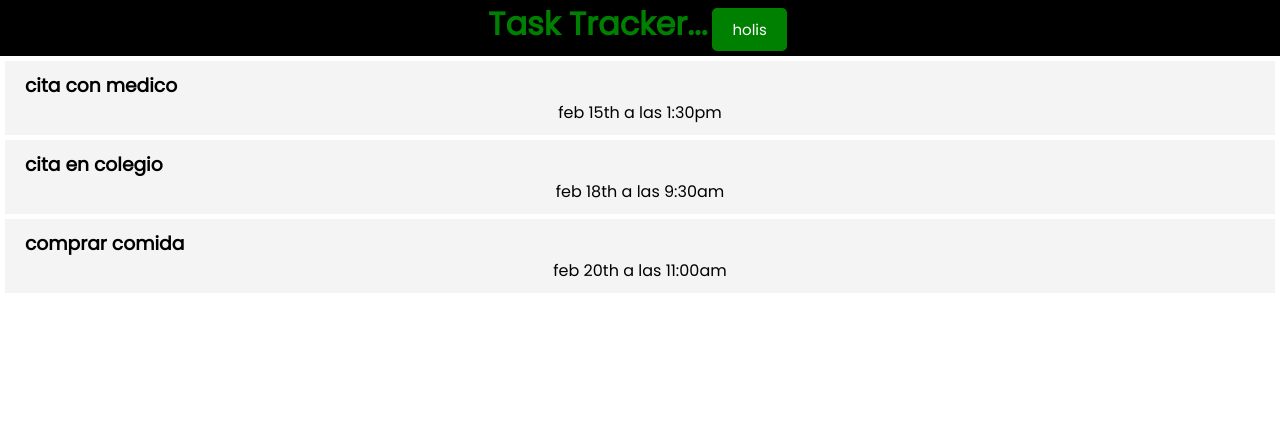
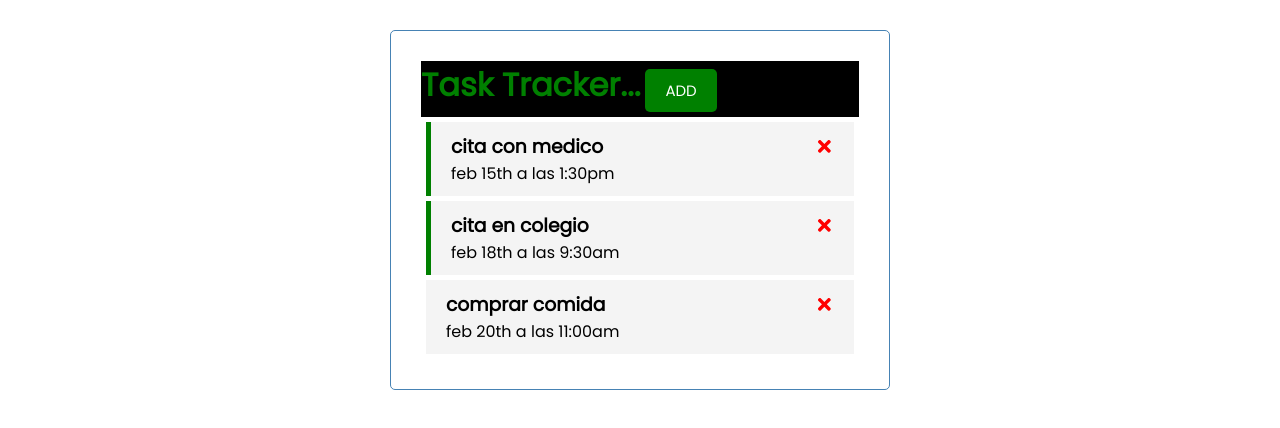
Before and after one commit to davidciliberto1/taskManager, a React (Create React App) app: page / in a window 1280 px wide. Shown: the top 428 px of the page. Built offline with nearby package versions, Linux system fonts and the light colour scheme.

Commit message:
git commit -m "funcionalidades basicas"

```diff
--- a/package.json
+++ b/package.json
@@ -8,6 +8,7 @@
     "@testing-library/user-event": "^12.7.0",
     "react": "^17.0.1",
     "react-dom": "^17.0.1",
+    "react-icons": "^4.2.0",
     "react-scripts": "4.0.2",
     "web-vitals": "^1.1.0"
   },
--- a/src/App.js
+++ b/src/App.js
@@ -1,41 +1,53 @@
-import './App.css';
+import "./App.css";
 import Header from "./components/Header";
 import Button from "./components/Button";
 import Tasks from "./components/Tasks";
-import { useState } from 'react';
+import { useState } from "react";
 import Task from "./components/Task";
 
 function App() {
   const [tasks, setTasks] = useState([
     {
       id: 1,
-        text: 'cita con medico',
-        day: 'feb 15th a las 1:30pm',
+      text: "cita con medico",
+      day: "feb 15th a las 1:30pm",
       reminder: true,
     },
     {
       id: 2,
-        text: 'cita en colegio',
-        day: 'feb 18th a las 9:30am',
+      text: "cita en colegio",
+      day: "feb 18th a las 9:30am",
       reminder: true,
     },
     {
       id: 3,
-        text: 'comprar comida',
-        day: 'feb 20th a las 11:00am',
+      text: "comprar comida",
+      day: "feb 20th a las 11:00am",
       reminder: false,
-    }
+    },
+  ]);
 
-])
+  // delete task
+
+  const deleteTask = (id) => {
+    setTasks(tasks.filter((task) => task.id !== id));
+  };
+
+  // toggle reminder
+
+  const toggleReminder = (id) => {
+    setTasks(
+      tasks.map((task) => task.id === id ? {...task, reminder: !task.reminder} : task)
+    )
+  };
   return (
-    <div className="App">
-      <Header
-
-      />
-      <Tasks
-      tasks={tasks}
-      />
-
+    <div className="container">
+      <Header />
+      {tasks.length > 0 ? (
+        <Tasks tasks={tasks} onDelete={deleteTask} onToggle={toggleReminder} />
+      ) : (
+        "No hay tareas para hacer"
+      )}
     </div>
   );
 }
--- a/src/components/Header.jsx
+++ b/src/components/Header.jsx
@@ -8,7 +8,7 @@
 
               <Button
               color='green'
-              text='holis'
+              text='ADD'
               />
               </h1>
 
--- a/src/components/Task.jsx
+++ b/src/components/Task.jsx
@@ -1,8 +1,12 @@
-
-const Task = ({ task }) => {
+ import { FaTimes } from "react-icons/fa";
+const Task = ({ task, onDelete, onToggle }) => {
     return (
-        <div className='task'>
-            <h3>{task.text}</h3>
+        <div className={`task ${task.reminder ? 'reminder' : ''}`} onDoubleClick={() => onToggle(task.id)}>
+            <h3>{task.text}<FaTimes
+            style={{color: 'red', cursor:'pointer'}}
+            onClick={() => onDelete(task.id)}
+            />
+            </h3>
             <p>{task.day}</p>
         </div>
     )
--- a/src/components/Tasks.jsx
+++ b/src/components/Tasks.jsx
@@ -1,11 +1,16 @@
  import Task from "./Task";
 
-const Tasks = ({tasks}) => {
+const Tasks = ({tasks, onDelete, onToggle }) => {
 
     return (
         <div>
              {tasks.map((task) => (<Task
-            key={task.id} task={task} /> ))}
+            key={task.id}
+            task={task}
+            onDelete={onDelete}
+            onToggle={onToggle}
+            />
+             ))}
         </div>
     )
 }
```
Also changed, not shown: 1 other file (tests, documents, lock files or other folders). Lines whose indentation alone changed are shown as unchanged.
